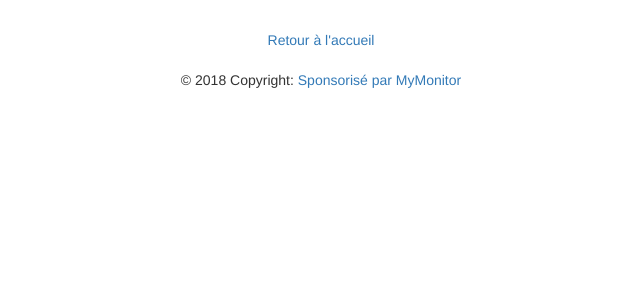
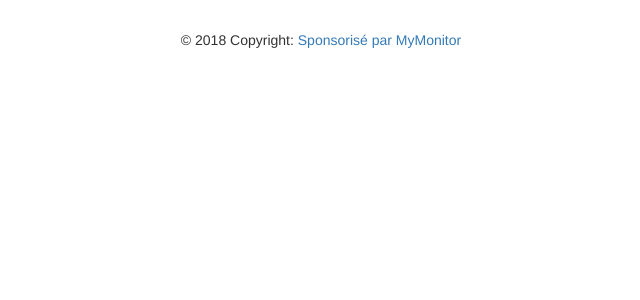
Before and after one commit to matiboux/MyMonitor, a PHP site: page /phpmail/view_incident_public.php?token=1 in a window 1280 px wide. Shown: the top 300 px of the page, without its empty margins (319-959 px from the left). Run offline with PHP 8.4, Linux system fonts and the light colour scheme; data that the repository does not hold is empty; some libraries are stand-ins or nearby versions.

Commit message:
remove update

```diff
--- a/view_incident_public.php
+++ b/view_incident_public.php
@@ -91,9 +91,7 @@ $id_user = $row['id'];
 <?php } ?>
 
 
-<div class="footer-copyright text-center py-3">
-      <a href="../../">Retour à l'accueil</a>
-    </div>
+
 
 
 <?php if ($copy == true){
```
